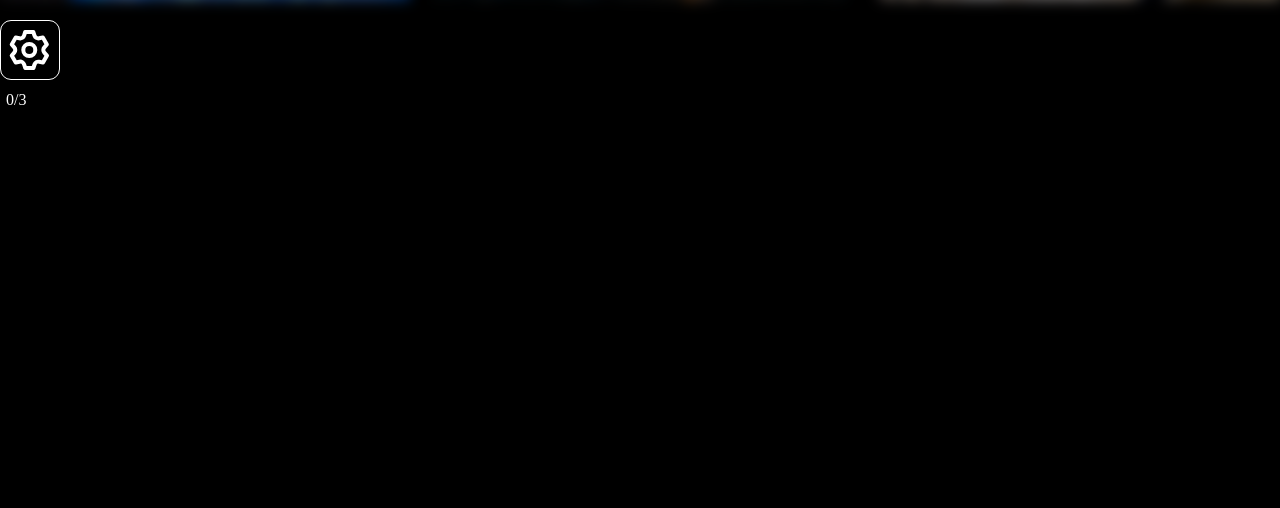
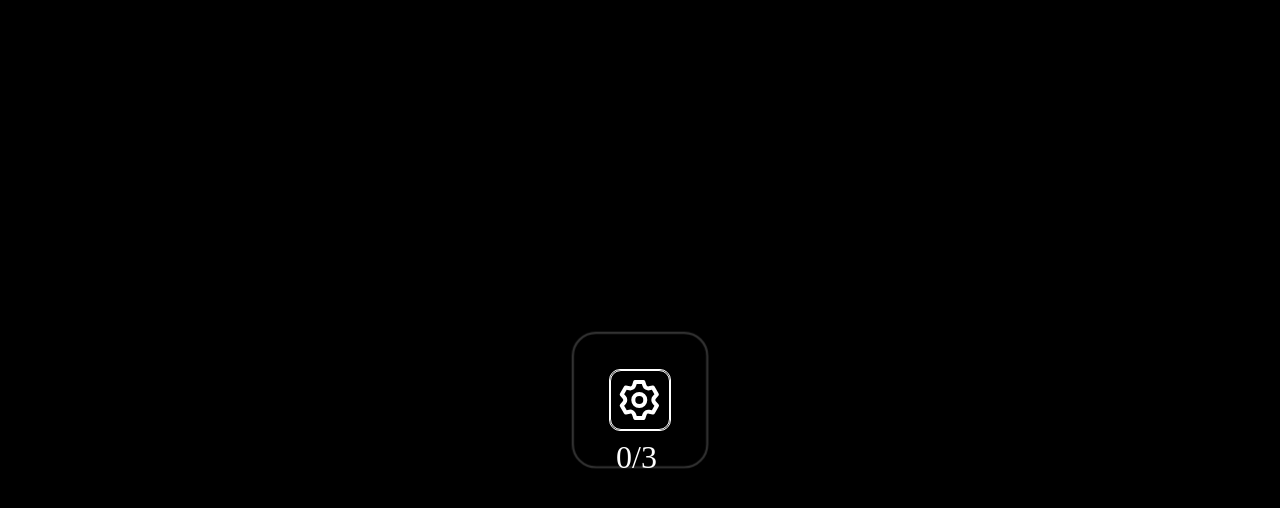
Before and after one commit to stepalol/Vidjets-vue3-ts-compositin-Api-, a Vue app: page / in a window 1280 px wide. Shown: the top 508 px of the page. Built offline with nearby package versions, Linux system fonts and the light colour scheme.

Commit message:
animations

```diff
--- a/src/components/VidgetActions.vue
+++ b/src/components/VidgetActions.vue
@@ -1,10 +1,10 @@
 <template>
   <div class="vidget-action" >
-    <div class="vidget-action__add" @click="showTabs = true">
+    <div class="vidget-action__add" @click="showMenu" :class="{emty: !countVidgets}">
       <img src="@/assets/image/add.svg" alt="">
       <p>{{countVidgets}}/3</p>
     </div>
-    <div class="vidget-action__tab" :class="{show: showTabs}">
+    <div class="vidget-action__tab" :class="{show: showTabs, close: closeTabs}">
       <div class="vidget-action__rate vidget-action__item" @click="emitChange('vgRate')">
         <img src="@/assets/image/rate-vidget.png" alt="">
         <div class="vidget-action__btn" :class="{red: modelValue.vgRate}">{{ modelValue.vgRate?  'Удaлить':'Dобавить'}}</div>
@@ -17,8 +17,8 @@
         <img src="@/assets/image/time-vidget.png" alt="">
         <div class="vidget-action__btn" :class="{red: modelValue.vgTime}">{{ modelValue.vgTime?  'Удaлить':'Dобавить'}}</div>
       </div>
-      <div class="vidget-action__close" @click="showTabs = false">
-        закрыть
+      <div class="vidget-action__close" @click="closeMenu">
+        +
       </div>
     </div>
   </div>
@@ -37,6 +37,8 @@
   }
 }
 const showTabs = ref(false);
+const closeTabs = ref(false);
+
 const props = withDefaults(defineProps<propsActions>(), {
   modelValue: () => ({
     vgTime: false,
@@ -50,6 +52,16 @@
 
 const emitChange = (value:string) => {
   emit('changeVidget', value);
+};
+
+const showMenu = () => {
+  showTabs.value = true;
+  closeTabs.value = false;
+};
+
+const closeMenu = () => {
+  showTabs.value = false;
+  closeTabs.value = true;
 };
 
 const countVidgets = computed(() => {
@@ -76,38 +88,62 @@
     right: 0;
     width: 100%;
     height: 100%;
-    background: black;
-    // transition: top 2.5s;
+    overflow: hidden;
+
     &.show {
-      // display: flex;
       top: 0;
+      .vidget-action__rate {
+        left: 0;
+      }
+      .vidget-action__time {
+        right: 0;
+      }
+      .vidget-action__weather {
+        bottom: 0;
+      }
+      .vidget-action__close {
+        right: 40px;
+      }
+
+    }
+    &.close {
+      transition-delay: 0.7s;
     }
   }
   &__rate {
     background-image: url('~@/assets/image/rate2.png');
     background-position: right;
+    transition: transform  0.4s, left 0.7s, filter 0.4s;
+    left: -100%;
 
   }
   &__weather {
     background-image: url('~@/assets/image/weather.png');
+    transition: transform  0.4s, bottom 0.7s, filter 0.4s;
+    bottom: -100%;
   }
   &__time {
     background-image: url('~@/assets/image/time.png');
+    transition: transform  0.4s, right 0.7s, filter 0.4s;
+    right: -100%;
   }
   &__item {
+    position: relative;
     display: flex;
     flex-direction: column;
     justify-content: space-evenly;
-    filter: blur(7px);
-    width: 32%;
+    width: 33.3%;
     height: 100%;
-    transition: filter 0.6s;
+    filter: brightness(0.5);
+    // transition: filter 0.6s;
     img {
-      border-radius: 35px;
+      border-radius: 10%;
       margin: 0 auto;
+      width: 62%;
     }
     &:hover {
-      filter: blur(0);
+      filter: brightness(1);
+      transform: scale(1.01);
       cursor: pointer;
     }
   }
@@ -129,18 +165,36 @@
   &__close {
     position: absolute;
     top: 20px;
-    right: 40px;
+    right: -100%;
     z-index: 2;
+    font-size: 60px;
+    font-weight: 700;
+    width: 75px;
+    height: 75px;
+    border: 3px solid white;
+    display: flex;
+    justify-content: center;
+    align-items: center;
+    border-radius: 50%;
+    transform: rotate(45deg);
+    cursor: pointer;
+    transition: background 0.3s,color 0.3s,border 0.3s, right 0.7s;
+    &:hover {
+      background: white;
+      color: black;
+      border: 3px solid black
+    }
   }
   &__add {
-    position: relative;
     padding: 5px;
-    width: 55px;
     border: 1px solid white;
     border-radius: 11px;
     display: flex;
     width: 60px;
     transition:  border-radius 0.5s;
+    margin: 20px 0 0 20px;
+    position: absolute;
+    bottom: 70px;
     cursor: pointer;
     img {
       transition: transform 0.6s;
@@ -153,9 +207,71 @@
     }
     p {
       position: absolute;
-      bottom: -30px
+      bottom: -47px;
+      pointer-events: none;
+      font-size: 32px;
+      font-family: cursive;
+    }
+    &.emty {
+      bottom: auto;
+      top: 50%;
+      transform: translateY(-50%);
+      left: 0;
+      right: 0;
+      margin: 0 auto;
+
+      animation-duration: 2.0s;
+      animation-iteration-count: infinite;
+      &:before,&::after {
+        position: absolute;
+        top: -2px;
+        left: -2px;
+        right: 0;
+        margin: 0 auto;
+        content: '';
+        display: block;
+        width: 60px;
+        border-radius: 11px;
+        height: 60px;
+
+        animation-iteration-count: infinite;
+        border: 1px solid white;
+      }
+      &:before {
+        animation-name: pulse_2;
+        animation-duration: 2.0s;
+      }
+
+      &::after {
+        animation-name: pulse_3;
+        animation-duration: 2.5s;
+      }
     }
 
   }
 }
+
+@keyframes pulse_2 {
+  from {
+    opacity: 1;
+    transform: scale(1, 1);
+  }
+
+  to {
+    opacity: 0;
+    transform: scale(2.5, 2.5);
+  }
+}
+
+@keyframes pulse_3 {
+  from {
+    opacity: 1;
+    transform: scale(1, 1);
+  }
+
+  to {
+    opacity: 0;
+    transform: scale(3.85, 3.85);
+  }
+}
 </style>
--- a/src/views/Main.vue
+++ b/src/views/Main.vue
@@ -1,10 +1,10 @@
 <template>
-  <div class="positions-vidget">
+  <div class="positions-vidget" >
     <my-time v-if="widgetsShow.vgTime"/>
     <my-weather v-if="widgetsShow.vgWeather"/>
     <my-rate v-if="widgetsShow.vgRate"/>
   </div>
-  <vidgets-action v-model="widgetsShow" @change-vidget="changeShowVidets"/>
+  <vidgets-action v-model="widgetsShow" @change-vidget="changeShowVidets" />
 </template>
 
 <script lang="ts" setup>
```
